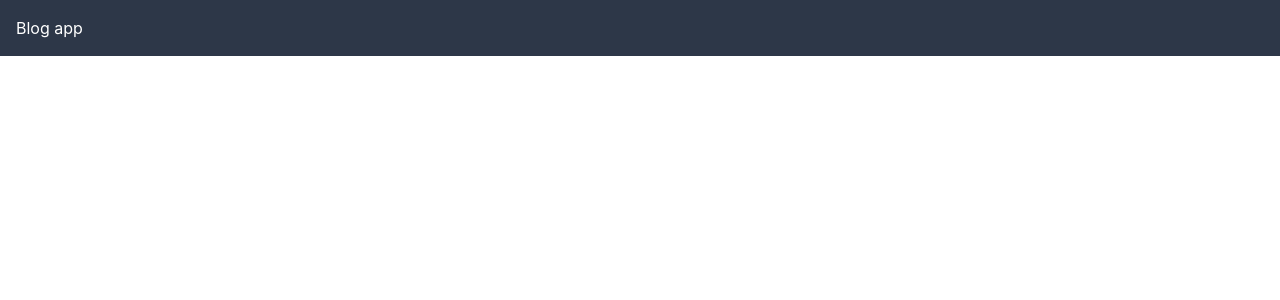
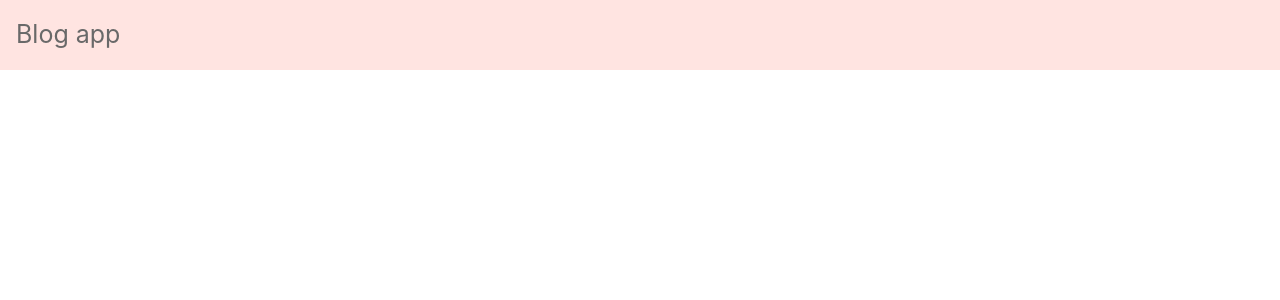
Before and after one commit to KamilyaMukhammedova/blog-app-next.js, a Next.js app: page / in a window 1280 px wide. Shown: the top 300 px of the page. Built offline with nearby package versions, Linux system fonts and the light colour scheme.

Commit message:
Added posts' list on page

```diff
--- a/components/Layout/Layout.tsx
+++ b/components/Layout/Layout.tsx
@@ -6,7 +6,7 @@ const Layout: React.FC<React.PropsWithChildren> = ({children}) => {
   return (
     <>
       <Navbar/>
-      <Container as="main" maxWidth="6xl" p="5">
+      <Container as="main" maxWidth="7xl" p="5">
         {children}
       </Container>
     </>
--- a/components/Navbar/Navbar.tsx
+++ b/components/Navbar/Navbar.tsx
@@ -6,8 +6,9 @@ const Navbar: React.FC = () => {
   return (
     <header>
       <Box
-        as="nav" bg="gray.700"
-        p="4" color="white"
+        as="nav" bg="mistyrose"
+        p="4" color="dimgrey"
+        fontSize="25px"
       >
         <Link href={'/'}>Blog app</Link>
       </Box>
--- a/package.json
+++ b/package.json
@@ -16,6 +16,7 @@
     "@types/node": "18.13.0",
     "@types/react": "18.0.27",
     "@types/react-dom": "18.0.10",
+    "axios": "^1.3.2",
     "eslint": "8.33.0",
     "eslint-config-next": "13.1.6",
     "framer-motion": "^9.0.2",
--- a/pages/index.tsx
+++ b/pages/index.tsx
@@ -1,11 +1,9 @@
-import { Inter } from '@next/font/google';
-
-const inter = Inter({ subsets: ['latin'] });
+import Posts from "@/pages/posts";
 
 export default function Home() {
   return (
     <>
-
+     {/*<Posts/>*/}
     </>
   );
 };
--- /dev/null
+++ b/pages/posts/index.tsx
@@ -0,0 +1,35 @@
+import React from 'react';
+import { Box, Heading } from "@chakra-ui/react";
+import { GetServerSideProps } from "next";
+import axios from "axios";
+import { ApiPost } from "@/types";
+import PostCard from "@/components/PostCard/PostCard";
+
+interface IProps {
+  posts: ApiPost[]
+}
+
+const Posts: React.FC<IProps> = ({posts}) => {
+  return (
+    <>
+      <Heading as="h6" mb="3" color="dimgrey">Posts</Heading>
+      <Box maxWidth="600px">
+        {posts.map(post => (
+          <PostCard key={post.id} id={post.id} title={post.title}/>
+        ))}
+      </Box>
+    </>
+  );
+};
+
+export default Posts;
+
+export const getServerSideProps: GetServerSideProps = async (content) => {
+  const response = await axios.get<ApiPost[]>('https://jsonplaceholder.typicode.com/posts?_limit=10');
+
+  return {
+    props: {
+      posts: response.data
+    }
+  };
+};
--- /dev/null
+++ b/types.d.ts
@@ -0,0 +1,6 @@
+export interface ApiPost {
+  userId: number,
+  id: number,
+  title: string,
+  body: string
+}
```
Also changed, not shown: components/PostCard/PostCard.tsx (added, +18 -0 lines), pages/posts/[id].tsx (added, +11 -0 lines), 1 other file (tests, documents, lock files or other folders).
